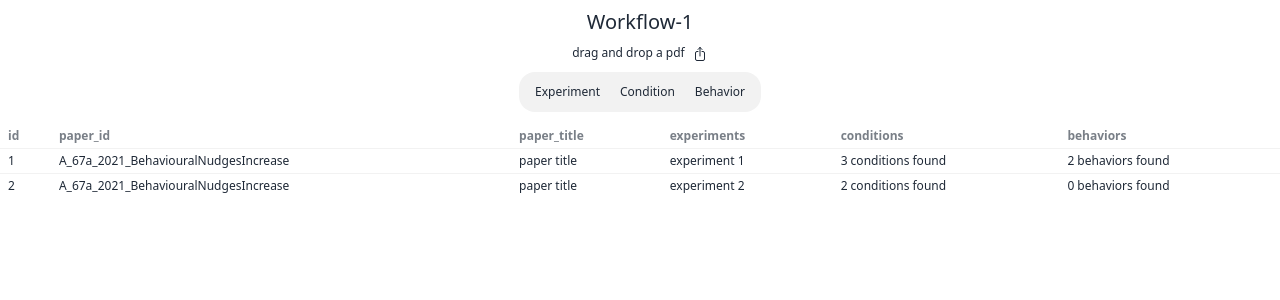
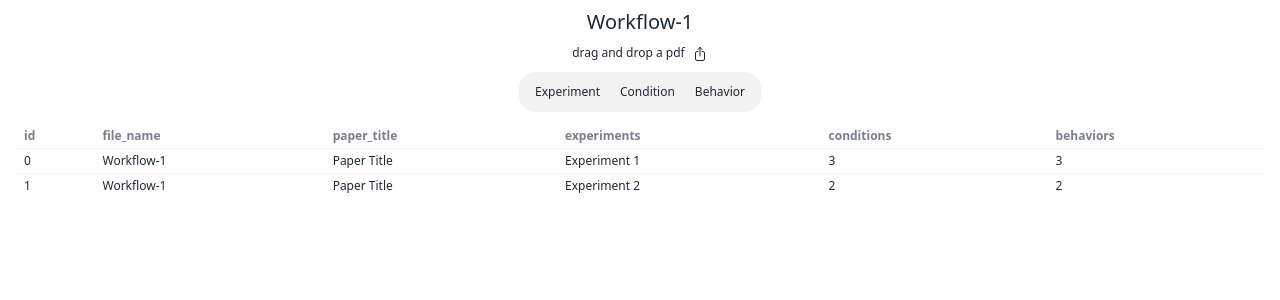
Before and after one commit to Watts-Lab/atlas, a React (Vite) app in the folder client/: page /test in a window 1280 px wide. Shown: the top 300 px of the page. Built offline with nearby package versions, Linux system fonts and the light colour scheme; no server answers; what reactflow would draw is missing.

Commit message:
add new table

```diff
--- a/client/src/components/View/TableView/ArrangeTable.tsx
+++ b/client/src/components/View/TableView/ArrangeTable.tsx
@@ -1,27 +1,11 @@
 import { useEffect, useState } from 'react'
 import Header from '../../Builder/Header'
-
-interface Condition {
-  [key: string]: number | string
-}
-
-interface Behavior {
-  [key: string]: number | string
-}
-
-interface Experiment {
-  experiment_name: string
-  experiment_description: string
-  conditions: Condition[]
-  behavior: Behavior[]
-}
-
-interface Result {
-  experiments: Experiment[]
-}
+import { Result, TableData, flattenData } from './hooks/data-handler'
 
 // Sample usage
 const result: Result = {
+  file_name: 'Workflow-1',
+  paper_title: 'Paper Title',
   experiments: [
     {
       experiment_name: 'Experiment 1',
@@ -32,32 +16,42 @@ const result: Result = {
           condition_description: 'Description 1',
           condition_type: 'Type 1',
           condition_message: 'Message 1',
+          condition_behaviors: [
+            {
+              behavior_name: 'Behavior 1',
+              behavior_description: 'Description 1',
+              behavior_type: 'Type 1',
+              behavior_message: 'Message 1',
+            },
+          ],
         },
         {
           condition_name: 'Condition 2',
           condition_description: 'Description 2',
           condition_type: 'Type 2',
           condition_message: 'Message 2',
+          condition_behaviors: [
+            {
+              behavior_name: 'Behavior 2',
+              behavior_description: 'Description 2',
+              behavior_type: 'Type 2',
+              behavior_message: 'Message 2',
+            },
+          ],
         },
         {
           condition_name: 'Condition 3',
           condition_description: 'Description 3',
           condition_type: 'Type 3',
           condition_message: 'Message 3',
-        },
-      ],
-      behavior: [
-        {
-          behavior_name: 'Behavior 1',
-          behavior_description: 'Description 1',
-          behavior_type: 'Type 1',
-          behavior_message: 'Message 1',
-        },
-        {
-          behavior_name: 'Behavior 2',
-          behavior_description: 'Description 2',
-          behavior_type: 'Type 2',
-          behavior_message: 'Message 2',
+          condition_behaviors: [
+            {
+              behavior_name: 'Behavior 3',
+              behavior_description: 'Description 3',
+              behavior_type: 'Type 3',
+              behavior_message: 'Message 3',
+            },
+          ],
         },
       ],
     },
@@ -70,132 +64,32 @@ const result: Result = {
           condition_description: 'exp2 Description 1',
           condition_type: 'exp2 Type 1',
           condition_message: 'exp2 Message 1',
+          condition_behaviors: [
+            {
+              behavior_name: '--',
+              behavior_description: '--',
+              behavior_type: '--',
+              behavior_message: '--',
+            },
+          ],
         },
         {
           condition_name: 'exp2 Condition 2',
           condition_description: 'exp2 Description 2',
           condition_type: 'exp2 Type 2',
           condition_message: 'exp2 Message 2',
+          condition_behaviors: [
+            {
+              behavior_name: '--',
+              behavior_description: '--',
+              behavior_type: '--',
+              behavior_message: '--',
+            },
+          ],
         },
       ],
-      behavior: [],
     },
   ],
-}
-
-type KeyValuePairs = {
-  [key: string]: number | string
-}
-
-type TableData = {
-  headers: string[]
-  rows: KeyValuePairs[]
-}
-
-const flattenData = (
-  data: Result,
-  expandedExperiment: boolean,
-  expandedCondition: boolean,
-  expandedBehavior: boolean,
-): TableData => {
-  const defaultHeaders = ['id', 'paper_id', 'paper_title', 'experiments', 'conditions', 'behaviors']
-  const expandedHeaders = [
-    'experiment_name',
-    'experiment_description',
-    'condition_name',
-    'condition_description',
-    'condition_type',
-    'condition_message',
-    'behavior_name',
-    'behavior_description',
-    'behavior_type',
-    'behavior_message',
-  ]
-
-  if (!expandedExperiment && !expandedCondition && !expandedBehavior) {
-    const experimentData = data.experiments.map((experiment, index) => ({
-      id: index + 1,
-      paper_id: 'A_67a_2021_BehaviouralNudgesIncrease',
-      paper_title: 'paper title',
-      experiments: `experiment ${index + 1}`,
-      conditions: `${experiment.conditions.length} conditions found`,
-      behaviors: `${experiment.behavior.length} behaviors found`,
-    }))
-    return { headers: defaultHeaders, rows: experimentData }
-  }
-
-  const detailedData: KeyValuePairs[] = []
-
-  data.experiments.forEach((experiment, expIndex) => {
-    if (expandedExperiment) {
-      detailedData.push({
-        id: expIndex + 1,
-        paper_id: 'A_67a_2021_BehaviouralNudgesIncrease',
-        paper_title: 'paper title',
-        experiment_name: experiment.experiment_name,
-        experiment_description: experiment.experiment_description,
-        conditions: expandedCondition
-          ? `${experiment.conditions.length} conditions found`
-          : 'no data',
-        behaviors: expandedBehavior ? `${experiment.behavior.length} behaviors found` : 'no data',
-      })
-    } else {
-      if (expandedCondition) {
-        experiment.conditions.forEach((condition) => {
-          detailedData.push({
-            id: expIndex + 1,
-            paper_id: 'A_67a_2021_BehaviouralNudgesIncrease',
-            experiment_name: experiment.experiment_name,
-            experiment_description: experiment.experiment_description,
-            condition_name: condition.condition_name,
-            condition_description: condition.condition_description,
-            condition_type: condition.condition_type,
-            condition_message: condition.condition_message,
-          })
-        })
-      }
-
-      if (expandedBehavior) {
-        experiment.behavior.forEach((behavior) => {
-          detailedData.push({
-            id: expIndex + 1,
-            paper_id: 'A_67a_2021_BehaviouralNudgesIncrease',
-            experiment_name: experiment.experiment_name,
-            experiment_description: experiment.experiment_description,
-            behavior_name: behavior.behavior_name,
-            behavior_description: behavior.behavior_description,
-            behavior_type: behavior.behavior_type,
-            behavior_message: behavior.behavior_message,
-          })
-        })
-      }
-    }
-  })
-
-  const headers = expandedExperiment
-    ? [
-        'id',
-        'paper_id',
-        'paper_title',
-        'experiment_name',
-        'experiment_description',
-        'conditions',
-        'behaviors',
-      ]
-    : expandedCondition || expandedBehavior
-      ? [
-          'id',
-          'paper_id',
-          ...expandedHeaders.filter((header) =>
-            header.includes(expandedCondition ? 'condition' : 'behavior'),
-          ),
-        ]
-      : defaultHeaders
-
-  return {
-    headers,
-    rows: detailedData.length ? detailedData : Array(data.experiments.length).fill(undefined),
-  }
 }
 
 const ArrageTable = () => {
@@ -219,11 +113,9 @@ const ArrageTable = () => {
         break
       case 'condition':
         setExpandedCondition((prevState) => !prevState)
-        if (expandedBehavior) setExpandedBehavior(false)
         break
       case 'behavior':
         setExpandedBehavior((prevState) => !prevState)
-        if (expandedCondition) setExpandedCondition(false)
         break
       default:
         break
@@ -261,7 +153,7 @@ const ArrageTable = () => {
           </li>
         </ul>
       </div>
-      <main>
+      <main className='h-screen w-screen px-4'>
         <div className='overflow-x-auto transition-all duration-300 ease-in-out'>
           <table className='table table-xs'>
             <thead>
--- /dev/null
+++ b/client/src/components/View/TableView/hooks/data-handler.ts
@@ -0,0 +1,170 @@
+export interface Condition {
+  [key: string]: number | string | Behavior[]
+  condition_behaviors: Behavior[]
+}
+
+export interface Behavior {
+  [key: string]: number | string
+}
+
+export interface Experiment {
+  experiment_name: string
+  experiment_description: string
+  conditions: Condition[]
+}
+
+export interface Result {
+  file_name?: string
+  paper_title?: string
+  experiments: Experiment[]
+}
+
+export type KeyValuePairs = {
+  [key: string]: number | string | Behavior[]
+}
+
+export type TableData = {
+  headers: string[]
+  rows: KeyValuePairs[]
+}
+
+export const flattenData = (
+  data: Result,
+  expandedExperiment: boolean,
+  expandedCondition: boolean,
+  expandedBehavior: boolean,
+): TableData => {
+  const defaultHeaders = ['id', 'file_name', 'paper_title']
+  const experimentHeaders = ['experiment_name', 'experiment_description']
+  const conditionHeaders = [
+    'condition_name',
+    'condition_description',
+    'condition_type',
+    'condition_message',
+  ]
+  const behaviorHeaders = [
+    'behavior_name',
+    'behavior_description',
+    'behavior_type',
+    'behavior_message',
+  ]
+
+  if (!data.experiments) {
+    return { headers: defaultHeaders, rows: [] }
+  }
+
+  if (expandedExperiment) {
+    if (expandedCondition) {
+      // expandedExperiment && expandedCondition
+      const headers = expandedBehavior
+        ? [...defaultHeaders, ...experimentHeaders, ...conditionHeaders, ...behaviorHeaders]
+        : [...defaultHeaders, ...experimentHeaders, ...conditionHeaders, 'behaviors']
+
+      const rows = expandedBehavior
+        ? data.experiments.flatMap((experiment, exp_index) =>
+            experiment.conditions.flatMap((condition, con_index) =>
+              condition.condition_behaviors.map((behavior, beh_index) => ({
+                id: `${exp_index}-${con_index}-${beh_index}`,
+                file_name: data.file_name || '',
+                paper_title: data.paper_title || '',
+                experiment_name: experiment.experiment_name,
+                experiment_description: experiment.experiment_description,
+                condition_name: condition.condition_name,
+                condition_description: condition.condition_description,
+                condition_type: condition.condition_type,
+                condition_message: condition.condition_message,
+                behavior_name: behavior.behavior_name,
+                behavior_description: behavior.behavior_description,
+                behavior_type: behavior.behavior_type,
+                behavior_message: behavior.behavior_message,
+              })),
+            ),
+          )
+        : data.experiments.flatMap((experiment, exp_index) =>
+            experiment.conditions.map((condition, con_index) => ({
+              id: `${exp_index}-${con_index}`,
+              file_name: data.file_name || '',
+              paper_title: data.paper_title || '',
+              experiment_name: experiment.experiment_name,
+              experiment_description: experiment.experiment_description,
+              condition_name: condition.condition_name,
+              condition_description: condition.condition_description,
+              condition_type: condition.condition_type,
+              condition_message: condition.condition_message,
+              behaviors: `${condition.condition_behaviors.length} behavior`,
+            })),
+          )
+
+      return { headers, rows }
+    } else {
+      // expandedExperiment && !expandedCondition
+      const headers = expandedBehavior
+        ? [...defaultHeaders, ...experimentHeaders, 'conditions', ...behaviorHeaders]
+        : [...defaultHeaders, ...experimentHeaders, 'conditions', 'behaviors']
+
+      const rows = expandedBehavior
+        ? data.experiments.flatMap((experiment, exp_index) =>
+            experiment.conditions.flatMap((condition, con_index) =>
+              condition.condition_behaviors.map((behavior, beh_index) => ({
+                id: `${exp_index}-${con_index}-${beh_index}`,
+                file_name: data.file_name || '',
+                paper_title: data.paper_title || '',
+                experiment_name: experiment.experiment_name,
+                experiment_description: experiment.experiment_description,
+                conditions: condition.condition_name,
+                behavior_name: behavior.behavior_name,
+                behavior_description: behavior.behavior_description,
+                behavior_type: behavior.behavior_type,
+                behavior_message: behavior.behavior_message,
+              })),
+            ),
+          )
+        : data.experiments.flatMap((experiment, exp_index) => ({
+            id: `${exp_index}`,
+            file_name: data.file_name || '',
+            paper_title: data.paper_title || '',
+            experiment_name: experiment.experiment_name,
+            experiment_description: experiment.experiment_description,
+            conditions: `${experiment.conditions.length} condition`,
+            behaviors: `${experiment.conditions.reduce(
+              (acc, condition) => acc + condition.condition_behaviors.length,
+              0,
+            )} behavior`,
+          }))
+
+      return { headers, rows }
+    }
+  } else {
+    if (expandedCondition) {
+      return {
+        headers: [...defaultHeaders, 'experiments', ...conditionHeaders, 'behaviors'],
+        rows: data.experiments.map((experiment, index) => ({
+          id: index,
+          file_name: data.file_name || '',
+          paper_title: data.paper_title || '',
+          experiments: experiment.experiment_name,
+          conditions: experiment.conditions.length,
+          behaviors: experiment.conditions.reduce(
+            (acc, condition) => acc + condition.condition_behaviors.length,
+            0,
+          ),
+        })),
+      }
+    } else {
+      return {
+        headers: [...defaultHeaders, 'experiments', 'conditions', 'behaviors'],
+        rows: data.experiments.map((experiment, index) => ({
+          id: index,
+          file_name: data.file_name || '',
+          paper_title: data.paper_title || '',
+          experiments: experiment.experiment_name,
+          conditions: experiment.conditions.length,
+          behaviors: experiment.conditions.reduce(
+            (acc, condition) => acc + condition.condition_behaviors.length,
+            0,
+          ),
+        })),
+      }
+    }
+  }
+}
--- a/client/src/context/Socket/SocketProvider.tsx
+++ b/client/src/context/Socket/SocketProvider.tsx
@@ -19,7 +19,7 @@ export const SocketProvider: FC<{ children: ReactNode }> = ({ children }) => {
       setTimeout(() => {
         const reconnectSocket = io(URL as string)
         setSocket(reconnectSocket)
-      }, 1000)
+      }, 5000)
     }
 
     newSocket.on('disconnect', onDisconnect)
```
